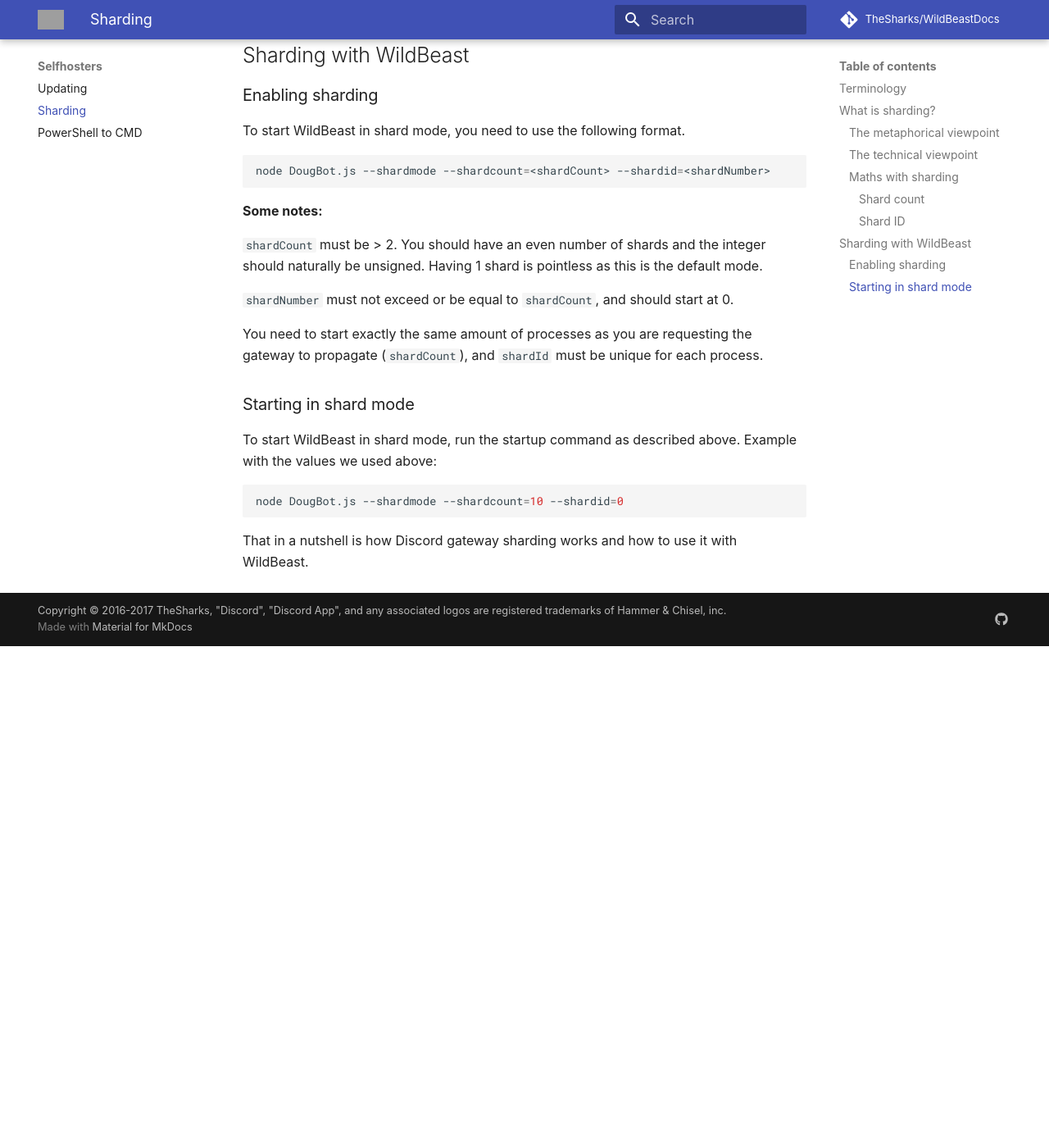
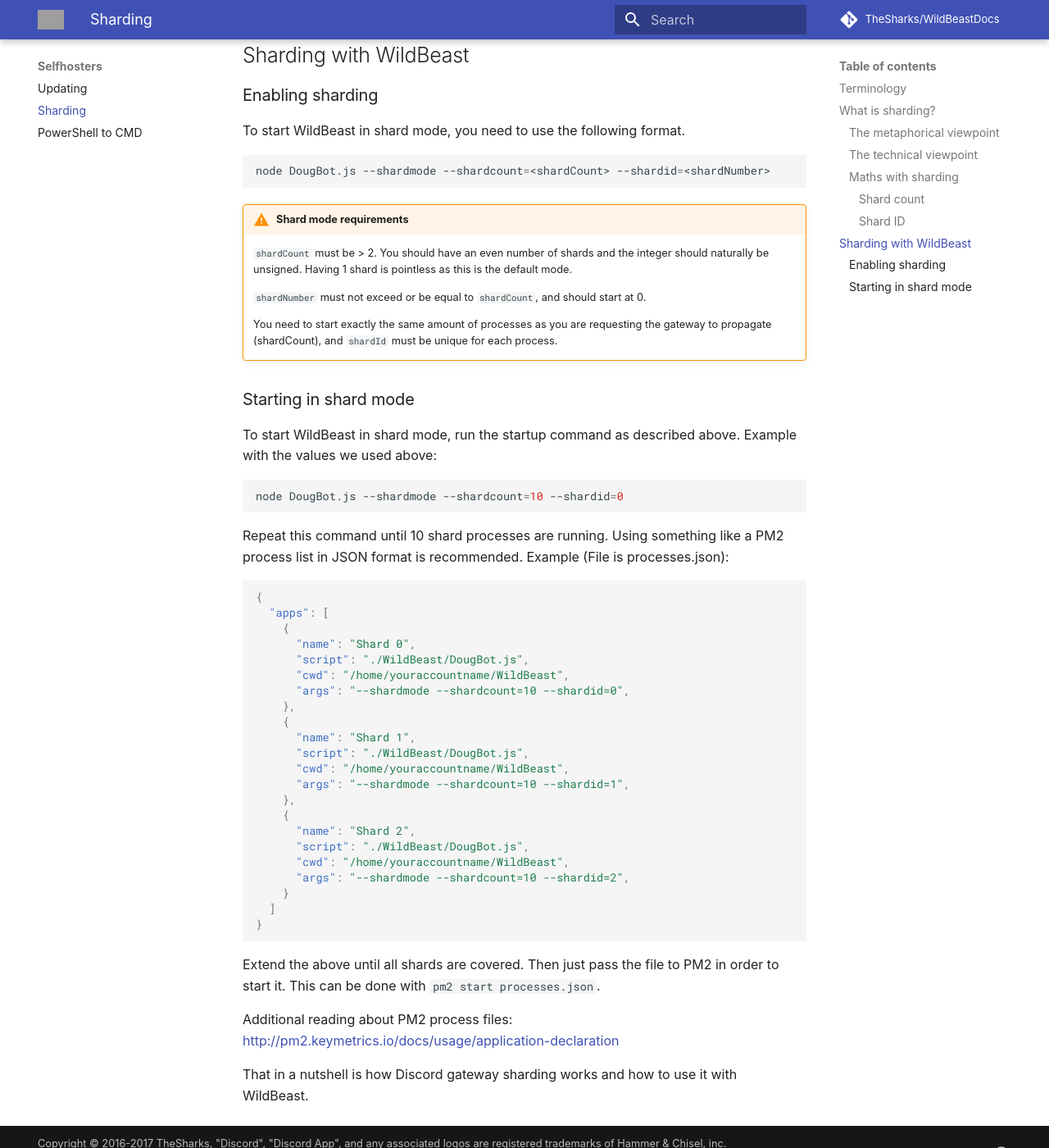
Before and after one commit to TheSharks/WildBeastDocs, an MkDocs documentation site: the page built from docs/sharding.md, in a window 1280 px wide and 1400 px high, scrolled down 2256 px. Shown: the whole window at 82% size. Built offline with MkDocs 1.6.1 and Material for MkDocs 9.7.7, drawn with Linux system fonts in a browser that asks for light colours; some web fonts are replaced; comment, search, counter and statistics services are not loaded; old or Windows-style settings are respelled for this version of MkDocs; before the commit the page ends 3044 px from its top, so only the background shows below that; grey boxes are pictures that could not be loaded.

Commit message:
Further updates
* Corrections to last night's rework
* Additions to the sharding doc
* Restructure MkDocs config

````diff
--- a/docs/sharding.md
+++ b/docs/sharding.md
@@ -5,11 +5,11 @@
 ## Terminology
 Quick terminology table:
 
-Term | Definition
----- | ----------
-Shard | A partial WildBeast instance.
-Guild | A Discord server.
-g/s | Shorthand for "guilds per shard".
+| Term | Definition |
+| ---- | ---------- |
+| Shard | A partial WildBeast instance. |
+| Guild | A Discord server. |
+| g/s | Shorthand for "guilds per shard". |
 
 ## What is sharding?
 
@@ -35,11 +35,11 @@
 
 `guildCount / desiredGps = shardCount`
 
-Element    | Explanation
----------- | -----------
-guildCount | The amount of guilds the bot is on.
-desiredGps | Desired guilds per shard ratio.
-shardCount | The amount of shards you will need.
+| Element    | Explanation |
+| ---------- | ----------- |
+| guildCount | The amount of guilds the bot is on. |
+| desiredGps | Desired guilds per shard ratio. |
+| shardCount | The amount of shards you will need. |
 
 Example: `10000 / 1000 = 10`
 
@@ -51,11 +51,11 @@
 
 `(guildId >> 22) % shardCount = shardNumber`
 
-Element | Explanation
-------- | -----------
-guildId | The server ID tyou want to fidn the shard for.
-shardCount | The amount of shards you have in total.
-shardNumber | The shard which the guild is on. (Also referred to as shard ID)
+| Element | Explanation |
+| ------- | ----------- |
+| guildId | The server ID tyou want to fidn the shard for. |
+| shardCount | The amount of shards you have in total. |
+| shardNumber | The shard which the guild is on. (Also referred to as shard ID) |
 
 You will not receive events from guilds that are not on your current shard (As in the instance you're viewing in logs, for instance). They will not appear in `guilds` object in the READY packet either.
 
@@ -69,13 +69,12 @@
 node DougBot.js --shardmode --shardcount=<shardCount> --shardid=<shardNumber>
 ```
 
-**Some notes:**
+!!! warning "Shard mode requirements"
+    `shardCount` must be > 2. You should have an even number of shards and the integer should naturally be unsigned. Having 1 shard is pointless as this is the default mode.
 
-`shardCount` must be > 2. You should have an even number of shards and the integer should naturally be unsigned. Having 1 shard is pointless as this is the default mode.
+    `shardNumber` must not exceed or be equal to `shardCount`, and should start at 0.
 
-`shardNumber` must not exceed or be equal to `shardCount`, and should start at 0.
-
-You need to start exactly the same amount of processes as you are requesting the gateway to propagate (`shardCount`), and `shardId` must be unique for each process.
+    You need to start exactly the same amount of processes as you are requesting the gateway to propagate (shardCount), and `shardId` must be unique for each process.
 
 ### Starting in shard mode
 
@@ -85,4 +84,35 @@
 node DougBot.js --shardmode --shardcount=10 --shardid=0
 ```
 
+Repeat this command until 10 shard processes are running. Using something like a PM2 process list in JSON format is recommended. Example (File is processes.json):
+
+```json
+{
+  "apps": [
+    {
+      "name": "Shard 0",
+      "script": "./WildBeast/DougBot.js",
+      "cwd": "/home/youraccountname/WildBeast",
+      "args": "--shardmode --shardcount=10 --shardid=0",
+    },
+    {
+      "name": "Shard 1",
+      "script": "./WildBeast/DougBot.js",
+      "cwd": "/home/youraccountname/WildBeast",
+      "args": "--shardmode --shardcount=10 --shardid=1",
+    },
+    {
+      "name": "Shard 2",
+      "script": "./WildBeast/DougBot.js",
+      "cwd": "/home/youraccountname/WildBeast",
+      "args": "--shardmode --shardcount=10 --shardid=2",
+    }
+  ]
+}
+```
+
+Extend the above until all shards are covered. Then just pass the file to PM2 in order to start it. This can be done with `pm2 start processes.json`.
+
+Additional reading about PM2 process files: [http://pm2.keymetrics.io/docs/usage/application-declaration](http://pm2.keymetrics.io/docs/usage/application-declaration/)
+
 That in a nutshell is how Discord gateway sharding works and how to use it with WildBeast.
--- a/mkdocs.yml
+++ b/mkdocs.yml
@@ -6,6 +6,14 @@
 site_author: 'TheSharks'
 site_url: 'https://docs.thesharks.xyz'
 site_favicon: 'img/favicon.ico'
+
+# Repository configuration
+repo_name: 'TheSharks/WildBeastDocs'
+repo_url: 'https://github.com/TheSharks/WildBeastDocs'
+edit_uri: edit/review/docs/
+
+# Copyright
+copyright: 'Copyright © 2016-2017 TheSharks, "Discord", "Discord App", and any associated logos are registered trademarks of Hammer & Chisel, inc.'
 
 # Sitemap
 pages:
@@ -28,14 +36,7 @@
 
 ##### Material configuration #####
 
-# Repo
-repo_name: 'TheSharks/WildBeastDocs'
-repo_url: 'https://github.com/TheSharks/WildBeastDocs'
-
-# Copyright
-copyright: 'Copyright © 2016-2017 TheSharks, "Discord", "Discord App", and any associated logos are registered trademarks of Hammer & Chisel, inc.'
-
-# Additional options
+# Material features
 extra:
   feature:
     tabs: true
````
Also changed, not shown: docs/commands.md (+4 -4 lines), docs/custom_commands.md (+2 -2 lines), docs/install_linux.md (+3 -4 lines), docs/install_windows.md (+2 -2 lines).
